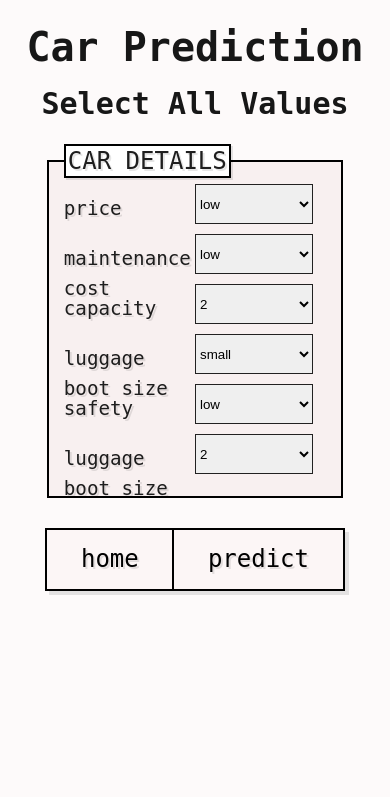
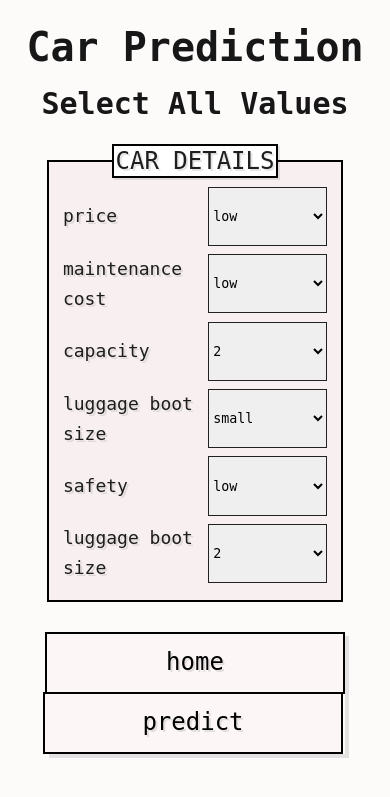
Before and after one commit to killswitchh/flask-prediction-app, a Flask app: page /car in a window 390 px wide. Shown: the top 797 px of the page. Run offline with Flask 2, Linux system fonts and the light colour scheme.

Commit message:
Closes #1 Mobile version Issue, Fixes #1 added css media screens

```diff
--- a/flaskprediction/static/main.css
+++ b/flaskprediction/static/main.css
@@ -113,18 +113,24 @@
     display: flex;
     align-items: center;
     justify-content: center;
+    overflow-wrap: break-word;
+}
 
-}
 .flexbox div  {
+    margin-top: 1%;
+    margin-bottom: 2%;
     width: 100%;
-    height: 50px;
+    height: 100%;
+    overflow-wrap: break-word;
 }
 
 .field select , .field input{
-    width: 90%;
-    border: 1.2px solid rgb(34, 33, 33);
-    height: 80%;
-    align-content: center;
+  margin-left: 10%;
+  font-family: var(--font-family);
+  width: 90%;
+  border: 1.2px solid rgb(34, 33, 33);
+  height: 7vh;
+  align-content: center;
 }
 
 .select-selected {
@@ -136,11 +142,9 @@
     align-content: center;
 }
 
-.label{
-    padding-top: 10px;
-}
 
 legend{
+    text-align: center;
     font-size: 1.5rem;
     text-transform: uppercase;
     background-color: white;
@@ -158,6 +162,7 @@
 
 .multi-button.home-div{
     height: 90vh;
+    width: 100%;
 }
 
 .form-div{
@@ -185,3 +190,78 @@
   height: 100%;
   width: 100%;
 }
+
+@media screen and (max-width: 600px)
+{
+  .field-set{
+    background-color: rgb(248, 240, 240);
+    border: 2px solid black;
+    font-size: 90%;
+    text-shadow: var(--shadow) 2px 2px;
+    text-transform: lowercase;
+  }
+
+  .multi-button {
+    display: block;
+    height: 100%;
+    width: 100%;
+    box-shadow: var(--shadow) 4px 4px;
+  }
+
+  .multi-button button {
+    flex-grow: 1;
+    width: 100%;
+    height: 33%;
+    cursor: pointer;
+    position: relative;
+    padding:
+      calc(var(--space) / 1.125)
+      var(--space)
+      var(--space);
+    border: var(--border-size) solid black;
+    color: var(--color-secondary);
+    background-color: var(--color-primary);
+    font-size: 1.5rem;
+    font-family: var(--font-family);
+    text-transform: lowercase;
+    text-shadow: var(--shadow) 2px 2px;
+    transition: flex-grow var(--duration) var(--ease);
+  }
+
+  .multi-button .button {
+    flex-grow: 1;
+    width: 100%;
+    height: 33%;
+    cursor: pointer;
+    position: relative;
+    padding:
+      calc(var(--space) / 1.125)
+      var(--space)
+      var(--space);
+    border: var(--border-size) solid black;
+    color: var(--color-secondary);
+    background-color: var(--color-primary);
+    font-size: 1.5rem;
+    font-family: var(--font-family);
+    text-transform: lowercase;
+    text-shadow: var(--shadow) 2px 2px;
+    transition: flex-grow var(--duration) var(--ease);
+  }
+  .multi-button button + button ,.multi-button .button {
+    border-left: var(--border-size) solid black;
+    margin-top: calc(var(--border-size) * -1);
+  }
+}
+
+@media screen and (max-width: 300px)
+{
+  .field-set{
+    background-color: rgb(248, 240, 240);
+    border: 2px solid black;
+    font-size: 90%;
+    text-shadow: var(--shadow) 2px 2px;
+    text-transform: lowercase;
+    word-break: break-all;
+  }
+
+}
--- a/flaskprediction/templates/layout.html
+++ b/flaskprediction/templates/layout.html
@@ -3,7 +3,7 @@
 <head>
     <!-- Required meta tags -->
     <meta charset="utf-8">
-    <meta name="viewport" content="width=device-width, initial-scale=1, shrink-to-fit=no">
+    <meta name="viewport" content="width=device-width, initial-scale=1, shrink-to-fit=yes">
     <link rel="stylesheet" type="text/css" href="{{ url_for('static', filename='main.css') }}">
 
     {% if title %}
```
